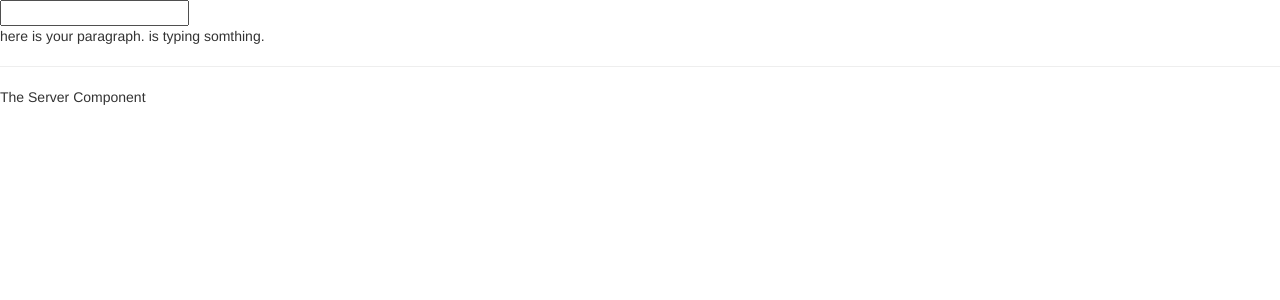
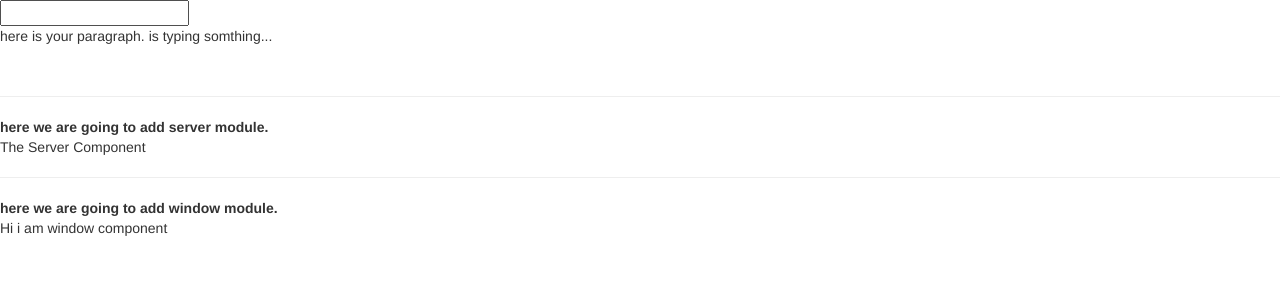
Before and after one commit to Sandesh003/Angular-App, an Angular app: page / in a window 1280 px wide. Shown: the top 300 px of the page. Built offline with nearby package versions, Linux system fonts and the light colour scheme.

Commit message:
adding a window module

```diff
--- a/src/app/app.component.html
+++ b/src/app/app.component.html
@@ -1,4 +1,10 @@
 <input type="text" [(ngModel)] = "name">
-<p> here is your paragraph. {{ name }} is typing somthing. </p>
+<p> here is your paragraph. {{ name }} is typing somthing... </p>
+<br>
 <hr>
+<b>here we are going to add server module.</b>
 <app-server></app-server>
+
+<hr>
+<b>here we are going to add window module.</b>
+<app-window></app-window>
--- a/src/app/app.module.ts
+++ b/src/app/app.module.ts
@@ -4,11 +4,13 @@ import { BrowserModule } from '@angular/platform-browser';
 import { FormsModule } from '@angular/forms';
 import { AppComponent } from './app.component';
 import { ServerComponent } from './server/server.component';
+import { windowComponent } from './window/window.component';
 
 @NgModule({
   declarations: [
     AppComponent,
-    ServerComponent
+    ServerComponent,
+    windowComponent
   ],
   imports: [
     BrowserModule,
--- /dev/null
+++ b/src/app/window/window.component.html
@@ -0,0 +1 @@
+<p>Hi i am window component</p>
--- /dev/null
+++ b/src/app/window/window.component.ts
@@ -0,0 +1,9 @@
+import { Component } from "@angular/core";
+
+@Component({
+    selector: 'app-window',
+    templateUrl: './window.component.html'
+})
+export class windowComponent{
+
+}
```
